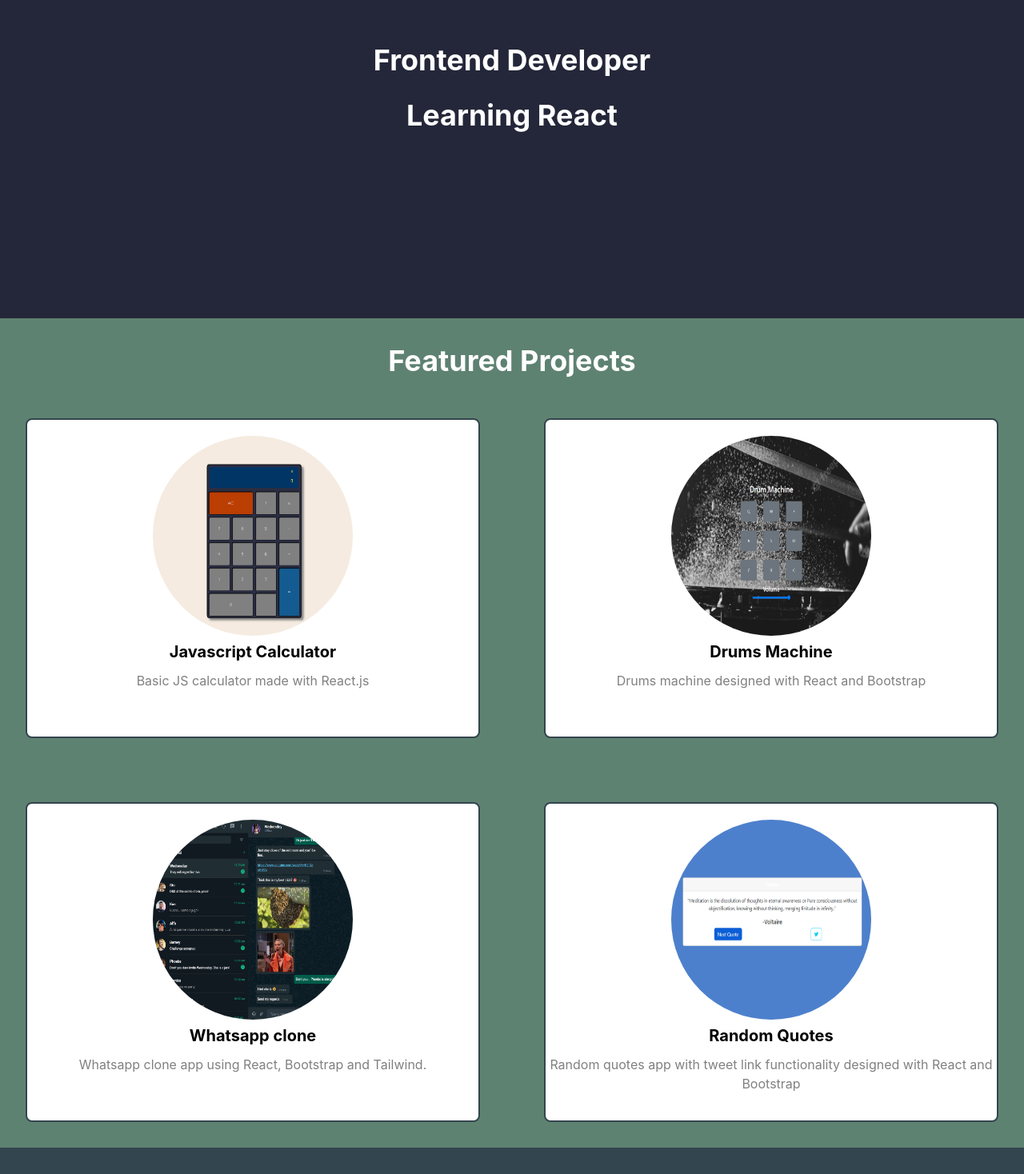
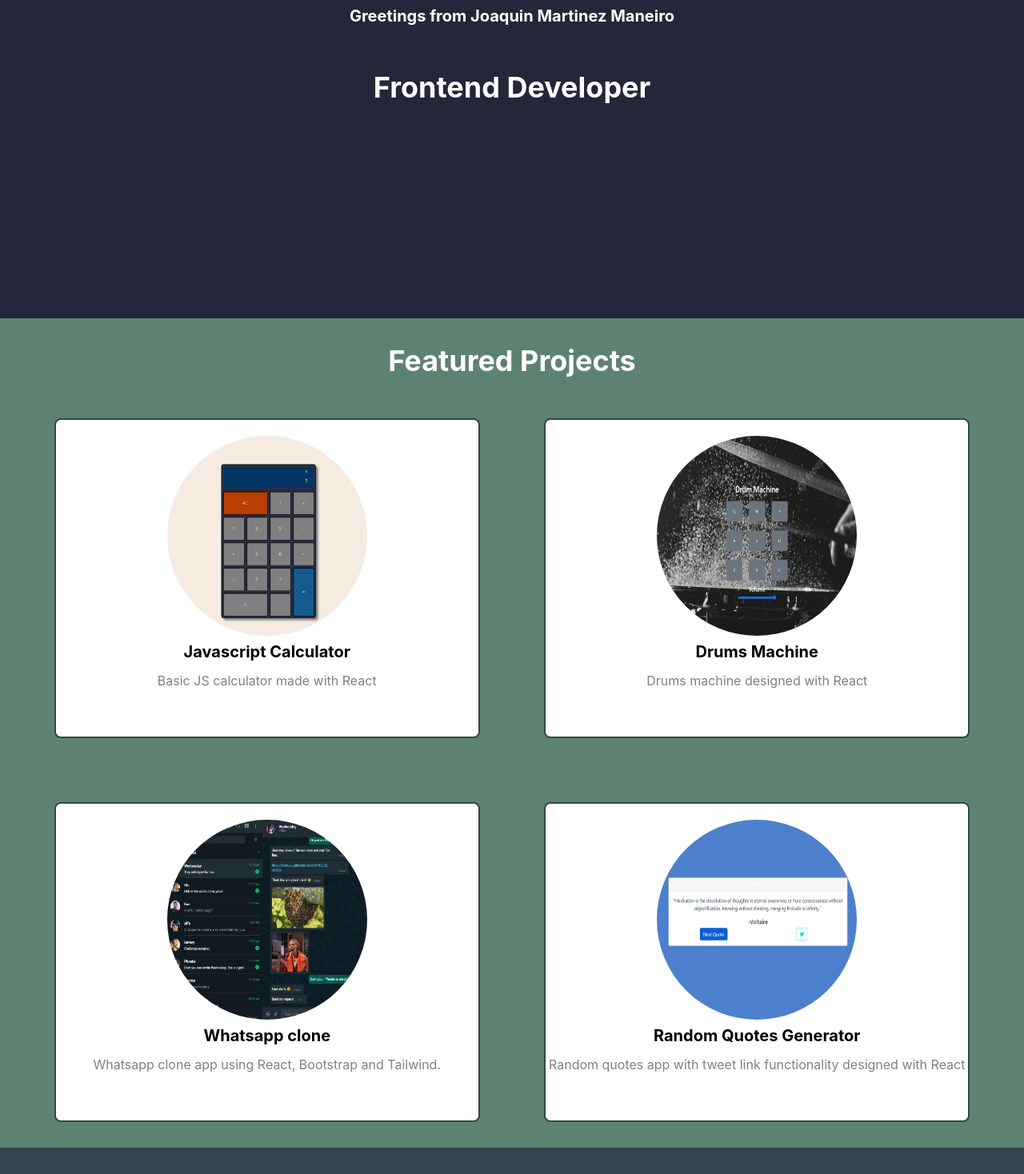
Before and after one commit to martinezmaneiro/portfolio, a React (Create React App) app: page / in a window 1280 px wide. Shown: the part 402-1870 px from the top of the page at 80% size. Built offline with nearby package versions, Linux system fonts and the light colour scheme; the HTML template or start-up script is replaced by a standard one.

Commit message:
[DELETED] subheading section

```diff
--- a/src/components/LandingSection.js
+++ b/src/components/LandingSection.js
@@ -4,7 +4,6 @@ import FullScreenSection from "./FullScreenSection";
 
 const greeting = "Greetings from Joaquin Martinez Maneiro";
 const bio1 = "Frontend Developer";
-const bio2 = "Learning React";
 
 const LandingSection = () => (
   <FullScreenSection
@@ -17,7 +16,6 @@ const LandingSection = () => (
       <Avatar name='Joaquin Martinez Maneiro' size='2xl' src='https://media.licdn.com/dms/image/C4D03AQG24bbuq74ngQ/profile-displayphoto-shrink_800_800/0/1661521752175?e=1681948800&v=beta&t=VZpMMGMr8m1r4yRo28llbqwbniZ4ea2fjLP-5Kerm3A' />
       <Heading size="md">{greeting}</Heading>
       <Heading mt="40px !important">{bio1}</Heading>
-      <Heading mt="10px !important">{bio2}</Heading>
     </VStack>
   </FullScreenSection>
 );
--- a/src/components/ProjectsSection.js
+++ b/src/components/ProjectsSection.js
@@ -7,14 +7,14 @@ const projects = [
   {
     title: "Javascript Calculator",
     description:
-      "Basic JS calculator made with React.js",
+      "Basic JS calculator made with React",
     url: 'https://martinezmaneiro.github.io/js-calculator/',
     getImageSrc: () => require("../images/calculator.png"),
   },
   {
     title: "Drums Machine",
     description:
-      "Drums machine designed with React and Bootstrap",
+      "Drums machine designed with React",
     url: 'https://martinezmaneiro.github.io/drums-machine/',
     getImageSrc: () => require("../images/drums.png"),
   },
@@ -26,10 +26,10 @@ const projects = [
     getImageSrc: () => require("../images/wpp-clone.png"),
   },
   {
-    title: "Random Quotes",
+    title: "Random Quotes Generator",
     description:
-      "Random quotes app with tweet link functionality designed with React and Bootstrap",
-    url: 'hhttps://martinezmaneiro.github.io/random-quotes-machine/',
+      "Random quotes app with tweet link functionality designed with React",
+    url: 'https://martinezmaneiro.github.io/random-quotes-machine/',
     getImageSrc: () => require("../images/quotes.png"),
   }
 ];
```
